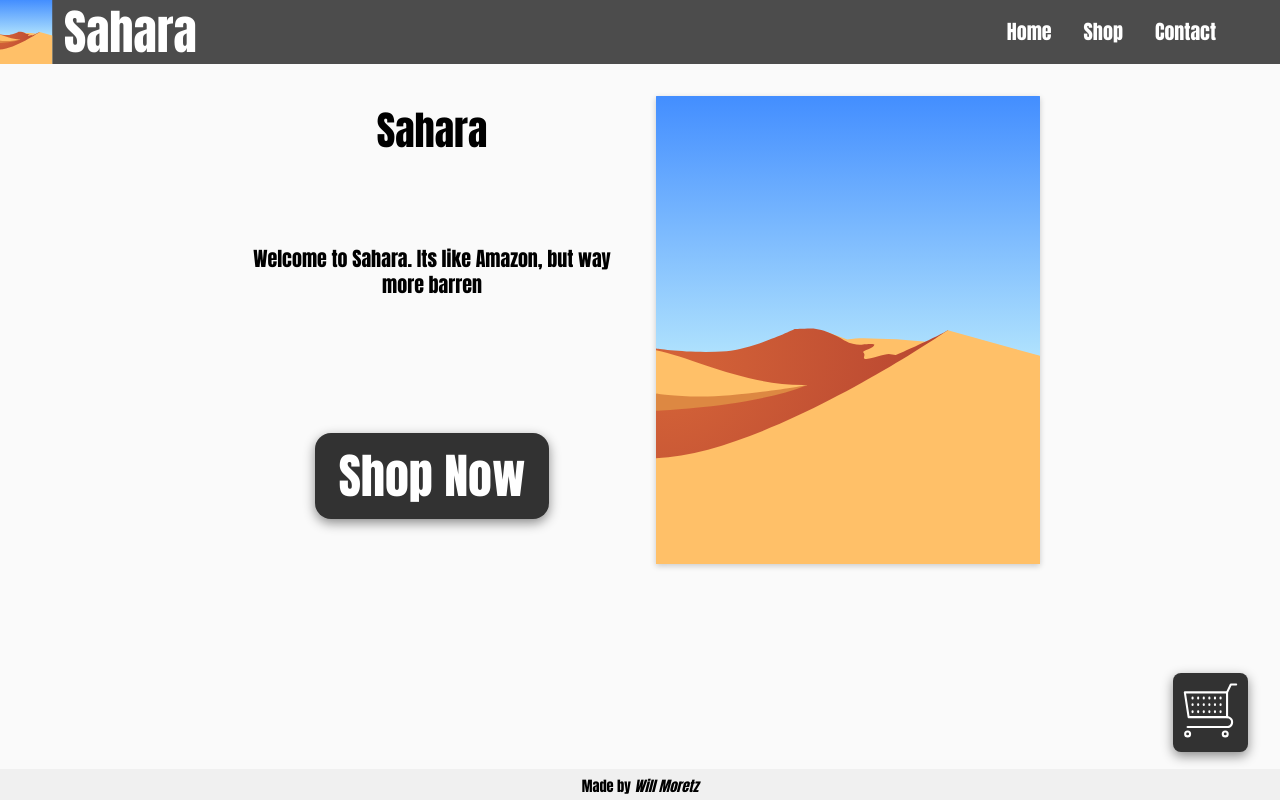
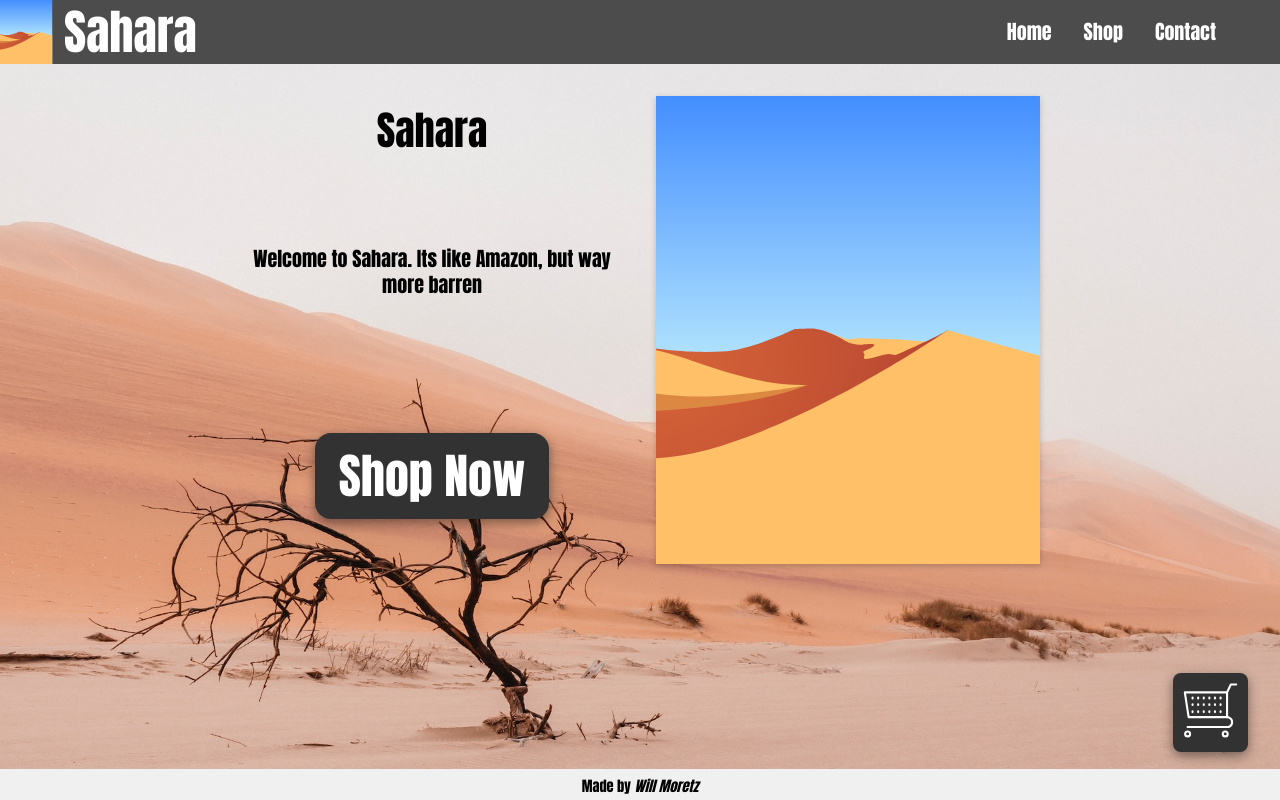
Before and after one commit to WillMoretz/shopping-cart, a React app: page / in a window 1280 px wide. Built offline with nearby package versions, Linux system fonts and the light colour scheme; no server answers.

Commit message:
added background images to css

```diff
--- a/src/index.css
+++ b/src/index.css
@@ -467,8 +467,10 @@ h2 {
   padding: 2rem 8px 1rem 8px;
   column-gap: 2rem;
   text-align: center;
-  /* background-image: url(img/sand.jpg);
-  backdrop-filter: blur(1px); */
+  background-image: url(img/sand-wide.jpg);
+  background-size: cover;
+  background-repeat: no-repeat;
+  background-position: bottom;
 }
 
 .homepage > h2 {
@@ -481,6 +483,7 @@ h2 {
       "info img"
       "link link";
     row-gap: 2rem;
+    background-image: url(img/sand.jpg);
   }
 
   .homepage > h2 {
```
